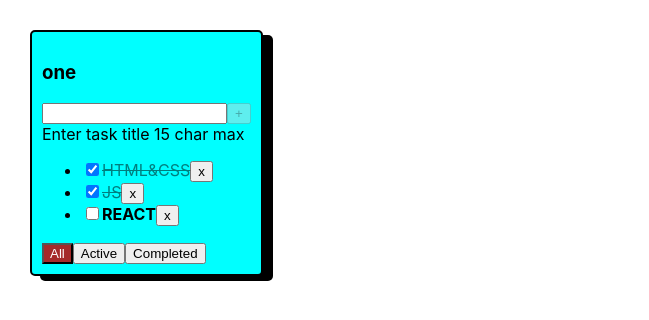
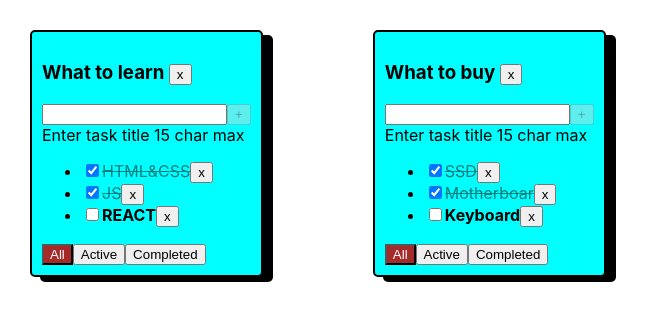
Before and after one commit to FilippSM/todolist-sprint-one, a React (Create React App) app: page / in a window 1280 px wide. Shown: the top 320 px of the page, without its empty margins (0-649 px from the left). Built offline with nearby package versions, Linux system fonts and the light colour scheme.

Commit message:
(sprint 2 week 2)adding an associative array. adding toudulists

```diff
--- a/src/App.tsx
+++ b/src/App.tsx
@@ -7,7 +7,16 @@ export type TaskType = {
     id: string
     title: string
     isDone: boolean
+}
 
+export type TodolistType = {
+    id: string
+    title: string
+    filter: FilterValuesType
+}
+
+type TasksStateType = {
+    [key: string]: Array<TaskType>
 }
 
 export type FilterValuesType = "all" | "active" | "completed"
@@ -15,66 +24,105 @@ export type FilterValuesType = "all" | "active" | "completed"
 function App() {
     //BLL -бизнес логика
 
-    const todolistTitle_1 = "one"
+    const todolstId_1 = v1()
+    const todolstId_2 = v1()
 
-    const [task_1, setTask_1] = useState<Array<TaskType>>([
-        {id: v1(), title: "HTML&CSS", isDone: true},
-        {id: v1(), title: "JS", isDone: true},
-        {id: v1(), title: "REACT", isDone: false},
+    const [todolists, setTodolists] = useState<TodolistType[]>([
+        { id: todolstId_1, title: 'What to learn', filter: 'all' },
+        { id: todolstId_2, title: 'What to buy', filter: 'all' },
     ])
+
+
+    const [task, setTask] = useState<TasksStateType>({
+        [todolstId_1]: [
+            { id: v1(), title: "HTML&CSS", isDone: true },
+            { id: v1(), title: "JS", isDone: true },
+            { id: v1(), title: "REACT", isDone: false },
+        ],
+        [todolstId_2]: [
+            { id: v1(), title: "SSD", isDone: true },
+            { id: v1(), title: "Motherboar", isDone: true },
+            { id: v1(), title: "Keyboard", isDone: false },
+
+        ],
+
+    })
 
     //crud logic
     //C
-    const addTask = (title: string) => {
+    const addTask = (title: string, todolistId: string) => {
         const newTask: TaskType = {
             id: v1(),
             title: title,
             isDone: false
         }
-        const nextState: Array<TaskType> = [newTask, ...task_1]
-        setTask_1(nextState)
+        setTask({
+            ...task,
+            [todolistId]: [newTask, ...task[todolistId]]
+        })
     }
     //U-1
-    const changeTaskStatus = (taskId: string, newStatus: boolean) => {
-        const nextState: Array<TaskType> = task_1.map(t => t.id === taskId ? {...t, isDone: newStatus}: t)
-        setTask_1(nextState)
+    const changeTaskStatus = (taskId: string, newStatus: boolean, todolistId: string) => {
+        setTask({
+            ...task,
+            [todolistId]: task[todolistId].map(t => t.id === taskId ? { ...t, isDone: newStatus } : t)
+        })
     }
     //D
-    const removeTask = (taskId: string) => {
-        const nextState = task_1.filter(t => t.id !== taskId)
-        setTask_1(nextState);
+    const removeTask = (taskId: string, todolistId: string) => {
+        setTask({
+            ...task,
+            [todolistId]: task[todolistId].filter(t => t.id !== taskId)
+        })
     }
 
     /*  UI */
     //R
-    const [filter, setNextFilter] = useState<FilterValuesType>("all")
 
-    const changeTodolistFilter = (nextFilter: FilterValuesType) => {
-        setNextFilter(nextFilter)
-    }
 
-    let filtredTasks: Array<TaskType> = task_1
-    if (filter === "active") {
-        filtredTasks = task_1.filter(t => t.isDone === false)
-    }
-    if (filter === "completed") {
-        filtredTasks = task_1.filter(t => t.isDone === true)
+    const changeTodolistFilter = (todolistId: string, filter: FilterValuesType) => {
+        setTodolists(todolists.map(todolist => todolist.id === todolistId ? { ...todolist, filter } : todolist))
     }
 
 
+    let removeTodolist = (todolistId: string) => {
+        let filteredTodolist = todolists.filter(tl => tl.id !== todolistId)
+        setTodolists(filteredTodolist);
+
+        delete task[todolistId];
+        setTask({...task});
+    }
+
     return (
         <div className="box">
+            {todolists.map((todolists) => {
+
+              /*   let filtredTasks: Array<TaskType> = task */
+                let filteredTasks = task[todolists.id]
+                if (todolists.filter === "active") {
+                    filteredTasks = filteredTasks.filter(t => t.isDone === false)
+                }
+                if (todolists.filter === "completed") {
+                    filteredTasks = filteredTasks.filter(t => t.isDone === true)
+                }
+
+                return (
                     <Todolist
-            title={todolistTitle_1}
+                        key={todolists.id}
+                        title={todolists.title}
                         changeTodolistFilter={changeTodolistFilter}
-            task={filtredTasks}
-            removeTask = {removeTask}
+                        task={filteredTasks}
+                        removeTask={removeTask}
                         addTask={addTask}
                         changeTaskStatus={changeTaskStatus}
-            filter={filter}
+                        filter={todolists.filter}
+                        id={todolists.id}
+                        removeTodolist={removeTodolist}
                     />
+                )
+            })}
         </div>
-    );
+    )
 }
 
 export default App;
--- a/src/FilerButtons.tsx
+++ b/src/FilerButtons.tsx
@@ -2,25 +2,26 @@ import { FilterValuesType } from "./App"
 import { Button } from "./Button"
 
 type FilterButtonsPropsType = {
-    changeTodolistFilter: (nextFilter: FilterValuesType) => void
+    changeTodolistFilter: (todolistId: string, filter: FilterValuesType) => void
+    id: string
     filter: FilterValuesType
 }
 
-export const FilterButtons = ({ changeTodolistFilter, filter}: FilterButtonsPropsType) => {
+export const FilterButtons = ({ changeTodolistFilter, id, filter}: FilterButtonsPropsType) => {
     return (
         <div>
             <Button
                 classes={filter === "all" ? "filter-btn-active" : ""}
                 title="All"
-                onClickHandler={() => { changeTodolistFilter("all") }} />
+                onClickHandler={() => { changeTodolistFilter(id, "all") }} />
             <Button
                 classes={filter === "active" ? "filter-btn-active" : ""}
                 title="Active"
-                onClickHandler={() => { changeTodolistFilter("active") }} />
+                onClickHandler={() => { changeTodolistFilter(id,"active") }} />
             <Button
                 classes={filter === "completed" ? "filter-btn-active" : ""}
                 title="Completed"
-                onClickHandler={() => { changeTodolistFilter("completed") }} />
+                onClickHandler={() => { changeTodolistFilter(id,"completed") }} />
         </div>
     )
 }
--- a/src/Todolist.tsx
+++ b/src/Todolist.tsx
@@ -8,11 +8,13 @@ import { TodolistHeader } from "./TodolistHeader"
 type TodoListPropsType = {
     title: string
     task: Array<TaskType>
-    addTask: (title: string) => void
-    removeTask: (taskId: string) => void
-    changeTodolistFilter: (nextFilter: FilterValuesType) => void
-    changeTaskStatus: (taskId: string, newStatus: boolean) => void
+    addTask: (title: string, todolistId: string) => void
+    removeTask: (taskId: string, todolistId: string) => void
+    changeTodolistFilter: (todolistId: string, filter: FilterValuesType) => void
+    changeTaskStatus: (taskId: string, newStatus: boolean, todolistId: string) => void
+    removeTodolist: (todolistId: string) => void
     filter: FilterValuesType
+    id: string
 }
 
 export function Todolist(props: TodoListPropsType) {
@@ -24,7 +26,7 @@ export function Todolist(props: TodoListPropsType) {
         : <ul>
             {
                 props.task.map(t => {
-                    const changeTaskStatusHandler=(e: ChangeEvent<HTMLInputElement>)=> props.changeTaskStatus(t.id, e.currentTarget.checked)
+                    const changeTaskStatusHandler=(e: ChangeEvent<HTMLInputElement>)=> props.changeTaskStatus(t.id, e.currentTarget.checked, props.id)
 
                     return (
                         <li key={t.id}>
@@ -34,7 +36,7 @@ export function Todolist(props: TodoListPropsType) {
                                 onChange={changeTaskStatusHandler}
                                 />
                             <span className={t.isDone ? "task-done" : "task"}>{t.title}</span>
-                            <Button title="x" onClickHandler={() => { props.removeTask(t.id) }} />
+                            <Button title="x" onClickHandler={() => { props.removeTask(t.id, props.id) }} />
                         </li>
                     )
                 })
@@ -47,7 +49,7 @@ export function Todolist(props: TodoListPropsType) {
     const addTaskHandler = () => {
         const trimmedTitle = taskTitle.trim()
         if(trimmedTitle) {
-            props.addTask(trimmedTitle)
+            props.addTask(trimmedTitle, props.id)
         } else {
             setError(true)
         }
@@ -67,7 +69,7 @@ export function Todolist(props: TodoListPropsType) {
     return (
         <div className="App">
             <div>
-                <TodolistHeader title={props.title} />
+                <TodolistHeader title={props.title} removeTodolist={props.removeTodolist} todolistId={props.id}/>
                 <div>
                     <input
                         value={taskTitle}
@@ -93,6 +95,7 @@ export function Todolist(props: TodoListPropsType) {
                 <FilterButtons
                 changeTodolistFilter={props.changeTodolistFilter}
                 filter={props.filter}
+                id={props.id}
                 />
             </div>
         </div>
--- a/src/TodolistHeader.tsx
+++ b/src/TodolistHeader.tsx
@@ -1,9 +1,11 @@
 type TodolistHeaderPropsType = {
     title: string
+    removeTodolist: (todolistId: string) => void
+    todolistId: string
 }
 
-export const TodolistHeader = ({title}: TodolistHeaderPropsType) => {
+export const TodolistHeader = ({title, removeTodolist, todolistId}: TodolistHeaderPropsType) => {
     return (
-        <h3>{title}</h3>
+        <h3>{title} <button onClick={() => {removeTodolist(todolistId)}}>x</button></h3>
     )
 }
--- a/src/index.css
+++ b/src/index.css
@@ -12,6 +12,10 @@ code {
     monospace;
 }
 
+.box {
+  display: flex;
+}
+
 .App > div {
   margin-right: 50px;
   border: 2px solid black;
```
Lines whose indentation alone changed are shown as unchanged.
